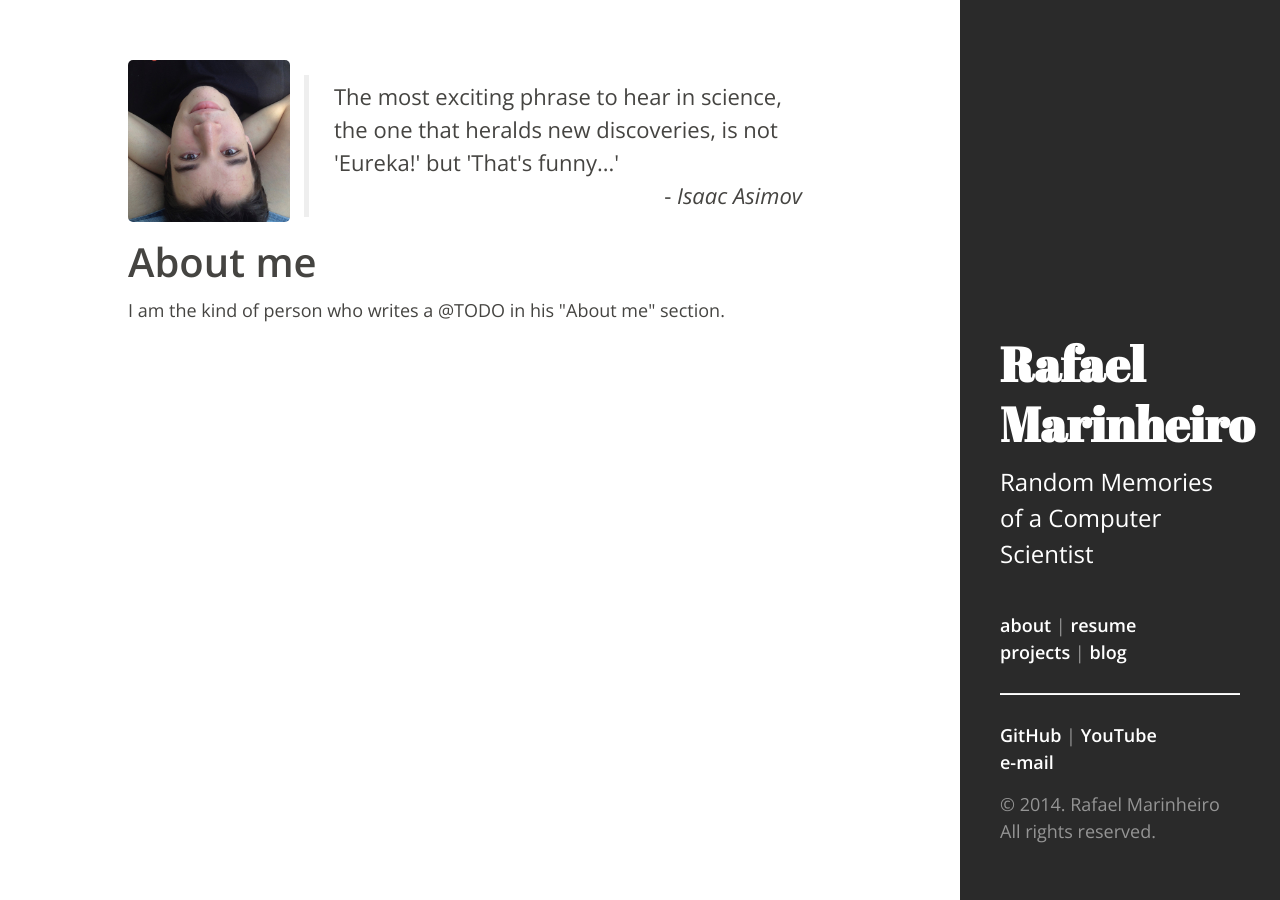
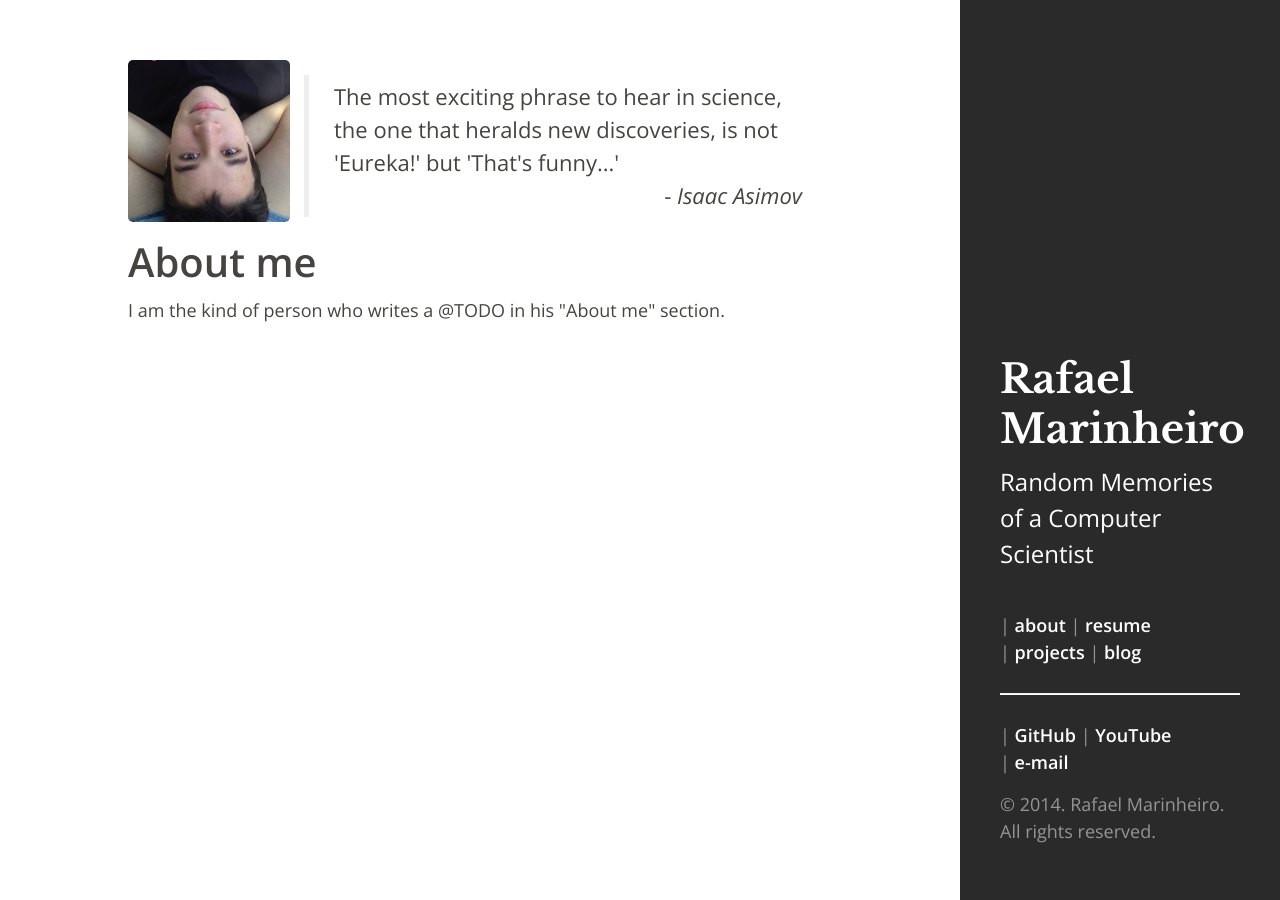
Before and after one commit to simpleweiwei/RafaelMarinheiro.github.io, a Jekyll site: the page built from index.html, in a window 1280 px wide. Built offline with Jekyll 4.4.1, drawn with Linux system fonts in a browser that asks for light colours.

Commit message:
Adding responsive behavior on links

```diff
--- a/_includes/head.html
+++ b/_includes/head.html
@@ -13,7 +13,7 @@
   <link rel="stylesheet" href="/css/main.css">
   <link rel="stylesheet" href="/public/css/hyde.css">
   <link rel="stylesheet" href="/public/css/syntax.css">
-  <link rel="stylesheet" href="http://fonts.googleapis.com/css?family=Open+Sans:300,400italic,400,600,700|Abril+Fatface">
+  <link rel="stylesheet" href="http://fonts.googleapis.com/css?family=Open+Sans:300,400italic,400,600,700|Libre+Baskerville:700">
 
   <!-- Icons -->
   <link rel="apple-touch-icon-precomposed" sizes="144x144" href="/public/touch-icon-144-precomposed.png">
--- a/_layouts/default.html
+++ b/_layouts/default.html
@@ -14,26 +14,27 @@
         <div class="colophon">
           <ul class="colophon-links">
             <li>
-              <a href="/">about</a> |
+              | <a href="/">about</a> |
               <a href="/resume/">resume</a>
             </li>
             <li>
-              <a href="/projects/">projects</a> |
+              | <a href="/projects/">projects</a> |
               <a href="/blog/">blog</a>
             </li>
             <br>
+            <!-- <br> -->
             <hr>
             <br>
             <li>
-              <a href="https://github.com/RafaelMarinheiro">GitHub</a> |
+              | <a href="https://github.com/RafaelMarinheiro">GitHub</a> |
               <a href="https://www.youtube.com/user/rfMarinheiro/videos">YouTube</a>
             </li>
             <li>
-                <a href="mailto:rafael.fariasmarinheiro@gmail.com">e-mail</a>
+              | <a href="mailto:rafael.fariasmarinheiro@gmail.com">e-mail</a>
             </li>
             <!-- <li>Currently v{{ site.version }}</li> -->
           </ul>
-          <p>&copy; 2014. {{ site.author.name }} All rights reserved.</p>
+          <p>&copy; 2014. {{ site.author.name }}. All rights reserved.</p>
         </div>
       </div>
     </header>
--- a/public/css/hyde.css
+++ b/public/css/hyde.css
@@ -232,7 +232,17 @@
 .masthead {
   color: #fff;
   background-color: #2a2a2a;
+  text-align: center;
 }
+
+@media (min-width: 990px) {
+  .masthead {
+    text-align: left;
+  }
+}
+
+
+
 .masthead-inner {
   padding: 20px;
 }
@@ -243,7 +253,8 @@
 /* Masthead content */
 .masthead h1 {
   margin-top: 0;
-  font-family: "Abril Fatface";
+  font-size: 36px;
+  font-family: 'Libre Baskerville', serif;
 }
 .masthead .lead {
   margin-bottom: 0;
@@ -266,6 +277,15 @@
 }
 .colophon-links li {
   color: inherit;
+  display: inline-block;
+}
+
+.colophon-links br{
+  display: list-item;
+}
+
+.colophon hr{
+  margin-top: 20px;
 }
 
 /* Responsive masthead */
@@ -276,7 +296,6 @@
 }
 @media (min-width: 990px) {
   /* Fix the masthead to the side for impact and awesomeness */
-
   .masthead {
     position: fixed;
     top: 0;
@@ -294,14 +313,32 @@
   }
 
   .masthead h1 {
-    font-size: 48px;
+    font-size: 32px;
   }
   .colophon {
     margin-top: 40px;
   }
+
+  .colophon-links li {
+    display: block;
+  }
+
+  .colophon hr{
+    margin-top: 0px;
+  }
 }
 
+@media (min-width: 1100px) {
+  .masthead h1 {
+    font-size: 35px;
+  }
+}
 
+@media (min-width: 1280px) {
+  .masthead h1 {
+    font-size: 40px;
+  }
+}
 /* Container
  *
  * Align the contents of the site above the proper threshold with some margin-fu
```
